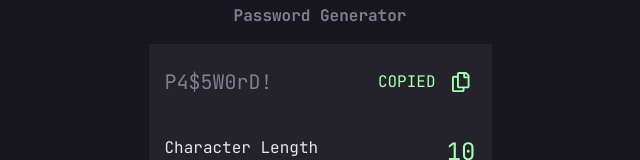
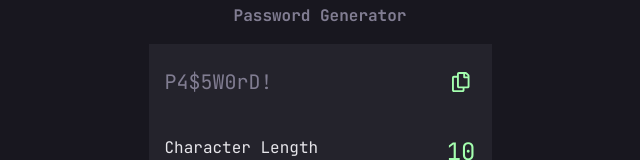
Before and after one commit to tikosaghinadze/password-generator-app-vue, a Vue app: page / in a window 1280 px wide. Shown: the part 122-282 px from the top of the page, without its empty margins (320-960 px from the left). Built offline with nearby package versions, Linux system fonts and the light colour scheme.

Commit message:
feat: add func for copie password

```diff
--- a/src/App.vue
+++ b/src/App.vue
@@ -10,6 +10,7 @@ const includeNumbers = ref(false);
 const includeSymbols = ref(false);
 const generatedPassword = ref("");
 const generatedPasswordLength = ref(passwordLength.value);
+const isCopied = ref(false);
 
 const generatePassword = () => {
   const lowercaseChars = "abcdefghijklmnopqrstuvwxyz";
@@ -31,6 +32,13 @@ const generatePassword = () => {
 
   generatedPassword.value = password;
   generatedPasswordLength.value = passwordLength.value;
+  isCopied.value = false;
+};
+
+const copyToClipboard = () => {
+  navigator.clipboard.writeText(generatedPassword.value).then(() => {
+    isCopied.value = true;
+  });
 };
 
 const passwordStrength = computed(() => {
@@ -85,10 +93,15 @@ const fontSize = computed(() => {
           placeholder="P4$5W0rD!"
         />
         <div
-          class="absolute right-[22px] flex justify-between items-center gap-4 text-[18px] text-neonGreen uppercase"
+          @click="copyToClipboard"
+          class="absolute right-[22px] cursor-pointer flex justify-between items-center gap-4 text-[18px] text-neonGreen uppercase"
         >
-          <span class="text-[14px] md:text-base">copied</span>
-          <img :src="copyIcon" alt="copy icon" class="w-4 md:w-full" />
+          <span v-if="isCopied" class="text-[14px] md:text-base">copied</span>
+          <img
+            :src="copyIcon"
+            alt="copy icon"
+            class="w-4 md:w-full hover:scale-105"
+          />
         </div>
       </div>
       <div class="bg-darkGrey p-4">
```
